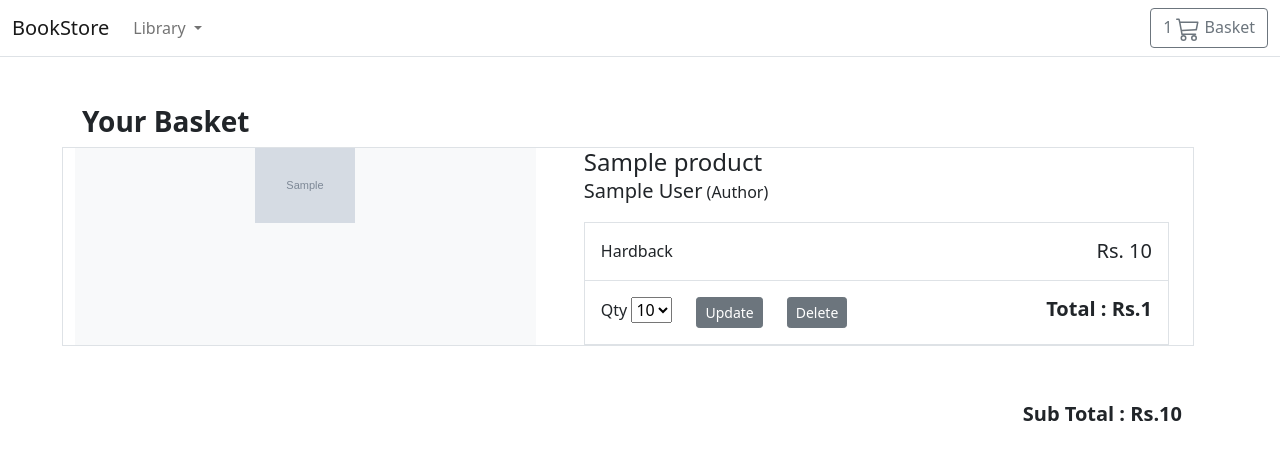
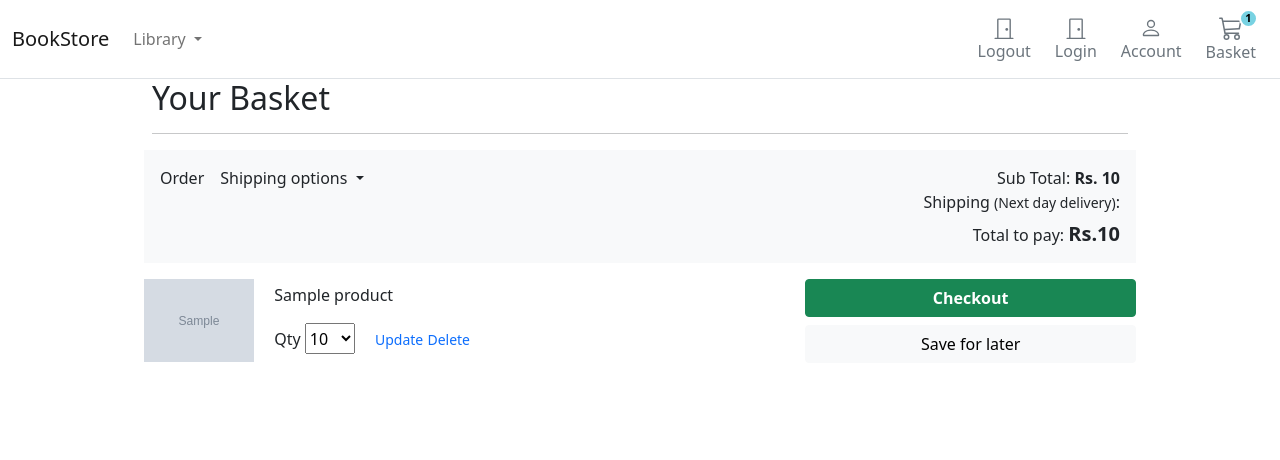
Before and after one commit to sumitkadian9/django_bookstore_app, a Django app: template templates/store/basket/summary.html in a window 1280 px wide. Shown: the top 460 px of the page. Run offline with Django 3.2, Linux system fonts and the light colour scheme; the template is opened without the code that fills it: most values are stand-ins (such as "Sample title", 1, 10 or a date in 2020); grey boxes marked "Sample" are stand-in pictures; some libraries are stand-ins or nearby versions.

Commit message:
updated UI

```diff
--- a/basket/basket.py
+++ b/basket/basket.py
@@ -67,14 +67,14 @@ class Basket():
 
         for item in basket.values():
             item['price'] = Decimal(item['price'])
-            item['total_price'] = item['price']*item['qty']
+            item['total_price'] = Decimal(item['price']*item['qty'])
             yield item
 
     def get_sub_total(self):
         """
         get total price of all products
         """
-        return sum((float(item['price'])*item['qty']) for item in self.basket.values())
+        return sum((Decimal(item['price'])*item['qty']) for item in self.basket.values())
 
     def save(self):
         self.session.modified = True
--- /dev/null
+++ b/static/css/base.css
@@ -0,0 +1,54 @@
+/* Bootstrap Over-ride */
+
+@media (min-width: 1000px){
+    .container{
+        max-width: 1000px;
+    }
+}
+@media (max-width: 1200px){
+    .container{
+        max-width: 100%;
+        padding:0 24px;
+    }
+}
+
+.dropdown-menu{
+    top: 65px;
+    left:0px;
+    padding:10px;
+}
+
+.alert-primary{
+    background-color: #E4F1FF;
+}
+
+/* Basket Menu */
+
+.basket-qty{
+    color: #000000;
+    background: #78d2e2;
+    border: 2px solid #fff;
+    border-radius: 70%;
+    text-align: center;
+    font-size: 11px;
+    height: 15px;
+    width: 15px;
+    position: absolute;
+    box-sizing: content-box;
+    font-weight: 600;
+    display: flex;
+    justify-content: center;
+    align-items: center;
+    top: 1px;
+    right: 10px;
+}
+
+.basket-btn{
+    position: relative;
+}
+
+.basket-btn:hover, .basket-btn:focus, .basket-btn:active, .basket-btn.active{
+    color: #000000;
+    transition-duration: 0.4s;
+    background-color: #78d2e2;
+}
--- a/templates/store/base.html
+++ b/templates/store/base.html
@@ -17,6 +17,7 @@
   <script src="https://cdn.jsdelivr.net/npm/bootstrap@5.1.3/dist/js/bootstrap.min.js"
     integrity="sha384-QJHtvGhmr9XOIpI6YVutG+2QOK9T+ZnN4kzFN1RtK3zEFEIsxhlmWl5/YESvpZ13" crossorigin="anonymous">
   </script>
+  <link rel="stylesheet" href = "{% static 'css/base.css' %}">
 </head>
 
 <body>
@@ -46,10 +47,50 @@
             </li>
           </ul>
         </div>
-        <a class="btn btn-outline-secondary" href="{% url "basket:basket_summary" %}" role="button">
 
-          {% with total_qty=basket|length %}
-            <div id = "basket-qty" class = "d-inline-flex">
+        <a type="button" role="button" href=""
+            class="btn btn-outline-secondary border-0 basket-btn">
+            <div>
+              <svg xmlns="http://www.w3.org/2000/svg" width="22" height="22" fill="currentColor"
+                class="bi bi-door-closed" viewBox="0 0 16 16">
+                <path
+                  d="M3 2a1 1 0 0 1 1-1h8a1 1 0 0 1 1 1v13h1.5a.5.5 0 0 1 0 1h-13a.5.5 0 0 1 0-1H3V2zm1 13h8V2H4v13z" />
+                <path d="M9 9a1 1 0 1 0 2 0 1 1 0 0 0-2 0z" />
+              </svg>
+            </div>
+            <span class="fs15 fw500">Logout</span>
+        </a>
+
+        <a type="button" role="button" href=""
+            class="btn btn-outline-secondary border-0 basket-btn">
+            <div>
+              <svg xmlns="http://www.w3.org/2000/svg" width="22" height="22" fill="currentColor"
+                class="bi bi-door-closed" viewBox="0 0 16 16">
+                <path
+                  d="M3 2a1 1 0 0 1 1-1h8a1 1 0 0 1 1 1v13h1.5a.5.5 0 0 1 0 1h-13a.5.5 0 0 1 0-1H3V2zm1 13h8V2H4v13z" />
+                <path d="M9 9a1 1 0 1 0 2 0 1 1 0 0 0-2 0z" />
+              </svg>
+            </div>
+            <span class="fs15 fw500">Login</span>
+        </a>
+
+        <a type="button" role="button" href=""
+            class="btn btn-outline-secondary border-0 basket-btn">
+            <div>
+              <svg xmlns="http://www.w3.org/2000/svg" width="22" height="22" fill="currentColor" class="bi bi-person"
+                viewBox="0 0 16 16">
+                <path
+                  d="M8 8a3 3 0 1 0 0-6 3 3 0 0 0 0 6zm2-3a2 2 0 1 1-4 0 2 2 0 0 1 4 0zm4 8c0 1-1 1-1 1H3s-1 0-1-1 1-4 6-4 6 3 6 4zm-1-.004c-.001-.246-.154-.986-.832-1.664C11.516 10.68 10.289 10 8 10c-2.29 0-3.516.68-4.168 1.332-.678.678-.83 1.418-.832 1.664h10z" />
+              </svg>
+            </div>
+            <span class="fs15 fw500">Account</span>
+        </a>
+
+         <a type="button" role="button" href="{% url "basket:basket_summary" %}"
+            class="btn btn-outline-secondary border-0 basket-btn">
+
+            {% with total_qty=basket|length %}
+            <div id = "basket-qty" class = "basket-qty">
               {% if total_qty > 0 %}
                 {{ total_qty }}
               {% else %}
@@ -58,12 +99,15 @@
             </div>
           {% endwith %}
 
-          <svg xmlns="http://www.w3.org/2000/svg" width="24" height="24" fill="currentColor" class="bi bi-cart3"
+            <div>
+              <svg xmlns="http://www.w3.org/2000/svg" width="24" height="24" fill="currentColor" class="bi bi-cart3"
             viewBox="0 0 16 16">
             <path
               d="M0 1.5A.5.5 0 0 1 .5 1H2a.5.5 0 0 1 .485.379L2.89 3H14.5a.5.5 0 0 1 .49.598l-1 5a.5.5 0 0 1-.465.401l-9.397.472L4.415 11H13a.5.5 0 0 1 0 1H4a.5.5 0 0 1-.491-.408L2.01 3.607 1.61 2H.5a.5.5 0 0 1-.5-.5zM3.102 4l.84 4.479 9.144-.459L13.89 4H3.102zM5 12a2 2 0 1 0 0 4 2 2 0 0 0 0-4zm7 0a2 2 0 1 0 0 4 2 2 0 0 0 0-4zm-7 1a1 1 0 1 1 0 2 1 1 0 0 1 0-2zm7 0a1 1 0 1 1 0 2 1 1 0 0 1 0-2z" />
           </svg>
-          Basket</a>
+            </div>
+            <span class="fs15 fw500">Basket</span>
+          </a>
       </div>
     </nav>
   </header>
--- a/templates/store/basket/summary.html
+++ b/templates/store/basket/summary.html
@@ -9,70 +9,80 @@ Basket Summary
 {% block content %}
 
 <div class="container">
-    <main class="pt-5">
+  <div class="col-12">
+    <h1 class="h2">Your Basket</h1>
+  </div>
+  <hr />
+</div>
+
+<div class="container">
   <div class="row g-3">
-        <span class="h3 fw-bold">Your Basket</span>
-            {% for item in basket %}
-
-            {% with product=item.product %}
-            <div data-index="{{ product.id }}" class="row mb-4 border product-item">
-                <div class="col-md-5 col-lg-5 order-md-first bg-light">
-                    <img class="img-fluid mx-auto d-block" width="100px" alt="Responsive image"
-                        src="{{ product.image.url }}">
-                </div>
-                <div class="col-md-7 col-lg-7 ps-md-3 ps-lg-5">
-                    <h1 class="mb-0 h4">{{ product.title }}</h1>
-                    <p><span class="lead">{{ product.author }}</span> (Author)</p>
-                    <div class="border">
-                        <div class="col border-bottom">
-                            <div class="row p-3">
-                                <div class="col-6">Hardback</div>
-                                <div class="col-6 text-end"><span class="h5">Rs. {{ product.price }}</span></div>
+    {% if basket|length == 0 %}
+    <div class="col-12">Your basket is empty <a href="{% url 'store:product_all' %}">Shop</a></div>
+    {% else %}
+    <div class="col-12 bg-light p-3 d-flex justify-content-between">
+      <div class="d-flex d-flex-inline">
+        <div class="pe-3">Order</div>
+        <div class="dropdown">
+          <a class="text-reset text-decoration-none dropdown-toggle" href="#" role="link" id="dropdownLink"
+            data-bs-toggle="dropdown" aria-expanded="false">
+            Shipping options
+          </a>
+          <ul class="dropdown-menu" aria-labelledby="dropdownLink">
+            <li class="item small">Next day delivery</li>
+            <li class="item small">Premimum delivery</li>
+          </ul>
         </div>
       </div>
-                        <div class="col">
-                            <div class="row p-3">
-                                <div class="col-md-auto">
+      <div class="text-end">
+        <div class="">Sub Total: <span class="fw-bold">Rs.</span>
+          <div id="subtotal" class="d-inline-flex fw-bold">{{basket.get_sub_total}}</div>
+        </div>
+        <div id="">Shipping <span class="small">(Next day delivery)</span>: <span class="fw-bold"></span></div>
+        <div class="pt-2">Total to pay: <span class="fw-bold h5">Rs.</span><span id="total"
+            class="fw-bold h5">{{basket.get_sub_total}}</span></div>
+      </div>
+    </div>
+    <div class="col-md-5 col-lg-4 order-md-last p-0 order-3">
+      <div class="d-grid gap-2 ">
+        <a role="button" href="" class="btn btn-success fw-bold" type="button">Checkout</a>
+        <button class="btn btn-light" type="button">Save for later</button>
+      </div>
+    </div>
+    <div class="col-md-7 col-lg-8 p-0">
+      {% for item in basket %}
+      {% with product=item.product %}
+      <div class="card mb-3 border-0 product-item" data-index="{{product.id}}">
+        <div class="row g-0">
+          <div class="col-md-2 d-none d-md-block">
+            <img class="img-fluid mx-auto d-block" alt="Responsive image" src="{{ product.image.url }}" />
+          </div>
+          <div class="col-md-10 ps-md-3">
+            <div class="card-body p-1">
+              <a class="text-decoration-none text-reset" href="{{item.product.get_absolute_url}}">
+                <p class="card-text pb-3">{{product.title}}</p>
+              </a>
               <label for="select">Qty</label>
-                                    <select id="select{{product.id}}">
-                                        <option selected>{{ item.qty }}</option>
+              <select id="select{{product.id}}" style="width:50px;height:31px;">
+                <option value="" selected disabled hidden>{{item.qty}}</option>
                 <option value="">1</option>
                 <option value="">2</option>
                 <option value="">3</option>
                 <option value="">4</option>
               </select>
-
-                                </div>
-                                <div class="col-md-auto">
-                                    <button type="button" id="update-button" data-index="{{ product.id }}"
-                                        class="btn btn-secondary btn-sm update-button">Update</button>
-                                </div>
-                                <div class="col-md-auto">
-                                    <button type="button" id="delete-button" data-index="{{ product.id }}"
-                                        class="btn btn-secondary btn-sm delete-button">Delete</button>
-                                </div>
-                                <div class="col-md text-end">
-                                    <span class="h5 fw-bold"> Total : Rs.{{ item.total_price }}</span>
+              <a type="button" id="update-button" data-index="{{product.id}}"
+                class="update-button text-decoration-none small ps-3">Update</a>
+              <a type="button" id="delete-button" data-index="{{product.id}}"
+                class="delete-button text-decoration-none small">Delete</a>
             </div>
           </div>
         </div>
       </div>
+      {% endwith %}
+      {% endfor %}
     </div>
-
+    {% endif %}
   </div>
-
-
-            {% endwith %}
-
-            {% endfor %}
-
-            <div class="row g-3">
-                <div class="col-md text-end">
-                    <span class="h5 fw-bold"> Sub Total : Rs.{{ basket.get_sub_total }}</span>
-                </div>
-            </div>
-    </main>
-
 </div>
 
 <script>
--- a/templates/store/home.html
+++ b/templates/store/home.html
@@ -29,7 +29,7 @@
                             <a class = "text-dark text-decoration-none" href = "{{ product.get_absolute_url }}">{{ product.title }}</a>
                             </p>
                             <div class="d-flex justify-content-between align-items-center">
-                            <small class="text-muted">9 mins</small>
+                            <p class="h6"><strong>Rs. {{ product.price }}</strong></p>
                             </div>
                         </div>
                 </div>
```
Also changed, not shown: templates/store/products/single.html (+5 -4 lines), media/images/DSC_0016.JPG (added), media/images/DSC_0108.JPG (added), media/images/IMG_20211123_130218.jpg (added), media/images/IMG_5021.jpg (added), media/images/IMG_7009.jpg (added), media/images/IMG_7009_OkstxWf.jpg (added), media/images/default.png (added), media/images/shizu.jpg (added), 1 other file. Lines whose indentation alone changed are shown as unchanged.
